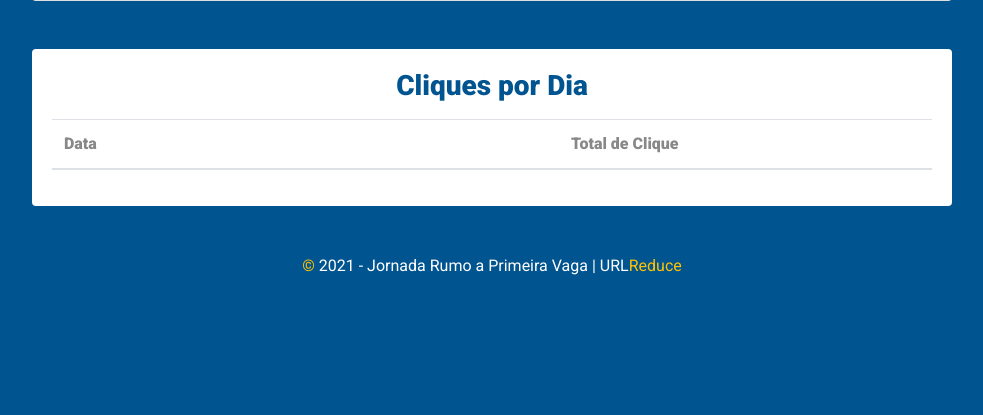
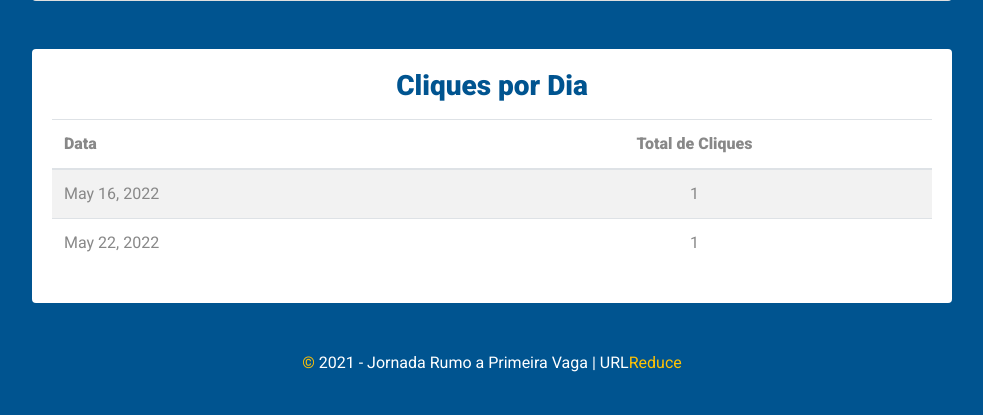
Before and after one commit to fabio1008/url_reduce, a Django app: a page that uses devpro/reduce/templates/reduce/relatorio.html in a window 1280 px wide. Shown: the part 926-1341 px from the top of the page, without its empty margins (148-1131 px from the left). Before the commit the page ends 1201 px from the top, so only its background shows below. Run offline with Django 4.2, Linux system fonts and the light colour scheme; data comes from the database, SQL or seed files in the repository; both versions use the stored data as it was after the commit; lists and menus that the app fills with data are empty; parts of the project's set-up code (start-up, migrations or seed data) failed here and were passed over.

Commit message:
Finalizacao.

```diff
--- a/devpro/reduce/templates/reduce/relatorio.html
+++ b/devpro/reduce/templates/reduce/relatorio.html
@@ -73,7 +73,7 @@
                                 <thead>
                                     <tr>
                                         <th class="text-left">Data</th>
-                                        <th>Total de Clique</th>
+                                        <th>Total de Cliques</th>
                                     </tr>
                                 </thead>
                                 <tbody>
@@ -137,6 +137,7 @@
                     , {{ r.cliques }}
                     {% endif %}
                   {% endfor %}
+                  ],
               }],
               },
           options: {
--- a/devpro/reduce/views.py
+++ b/devpro/reduce/views.py
@@ -9,7 +9,7 @@ from devpro.reduce.models import UrlRedirect, UrlLog
 def relatorios(requisicao, slug):
     url_redirect = UrlRedirect.objects.get(slug=slug)
     url_reduzida = requisicao.build_absolute_uri(f'/{slug}')
-    redirecioamentos_por_data = list(
+    redirecionamentos_por_data = list(
         UrlRedirect.objects.filter(
             slug=slug
         ).annotate(
@@ -21,8 +21,8 @@ def relatorios(requisicao, slug):
     contexto = {
         'reduce': url_redirect,
         'url_reduzida': url_reduzida,
-        'redirecioamentos_por_data': redirecioamentos_por_data,
-        'total_de_cliques': sum(r.cliques for r in redirecioamentos_por_data)
+        'redirecionamentos_por_data': redirecionamentos_por_data,
+        'total_de_cliques': sum(r.cliques for r in redirecionamentos_por_data)
     }
     return render(requisicao, 'reduce/relatorio.html', contexto)
 
--- a/devpro/settings.py
+++ b/devpro/settings.py
@@ -138,7 +138,7 @@ USE_TZ = True
 # Static files (CSS, JavaScript, Images)
 # https://docs.djangoproject.com/en/4.0/howto/static-files/
 
-STATIC_URL = 'static/'
+STATIC_URL = '/static/'
 STATIC_ROOT = str(BASE_DIR / 'staticfiles')
 
 # Default primary key field type
```
Also changed, not shown: db.sqlite3. Lines whose indentation alone changed are shown as unchanged.
